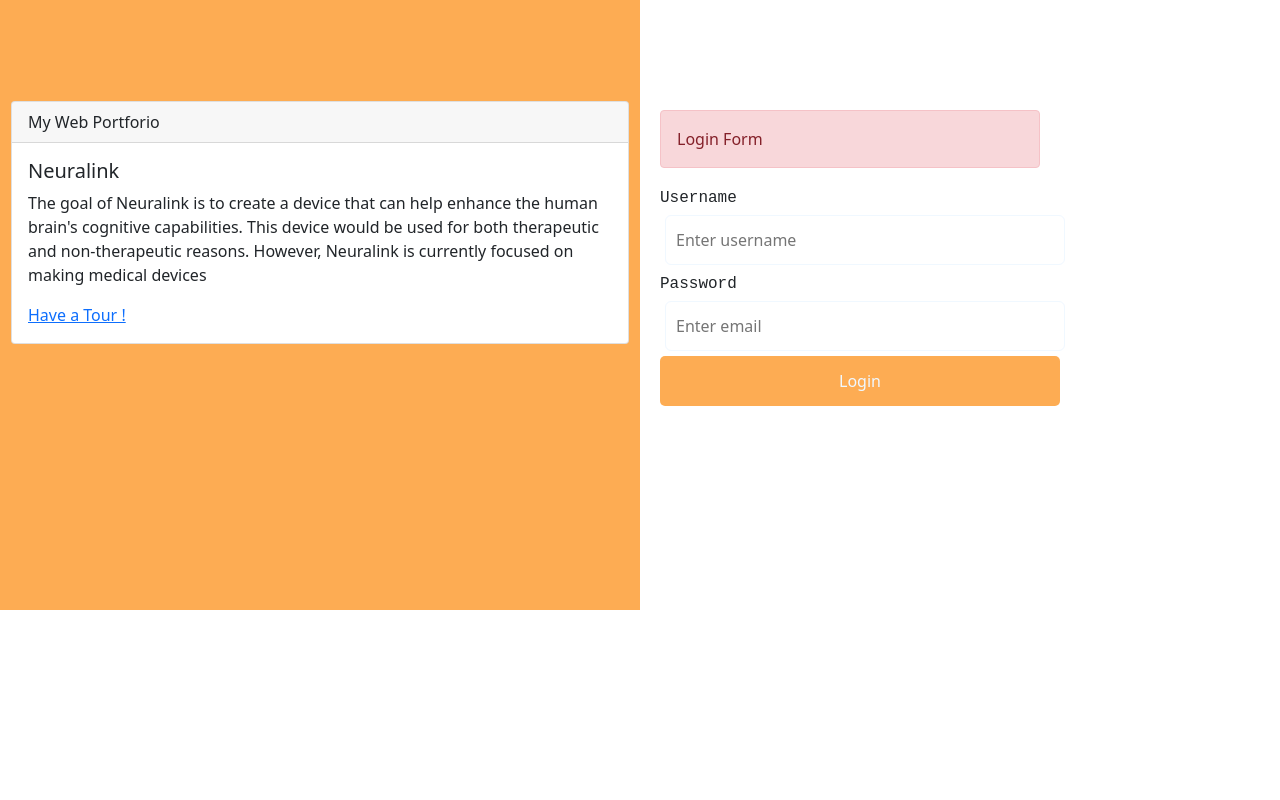
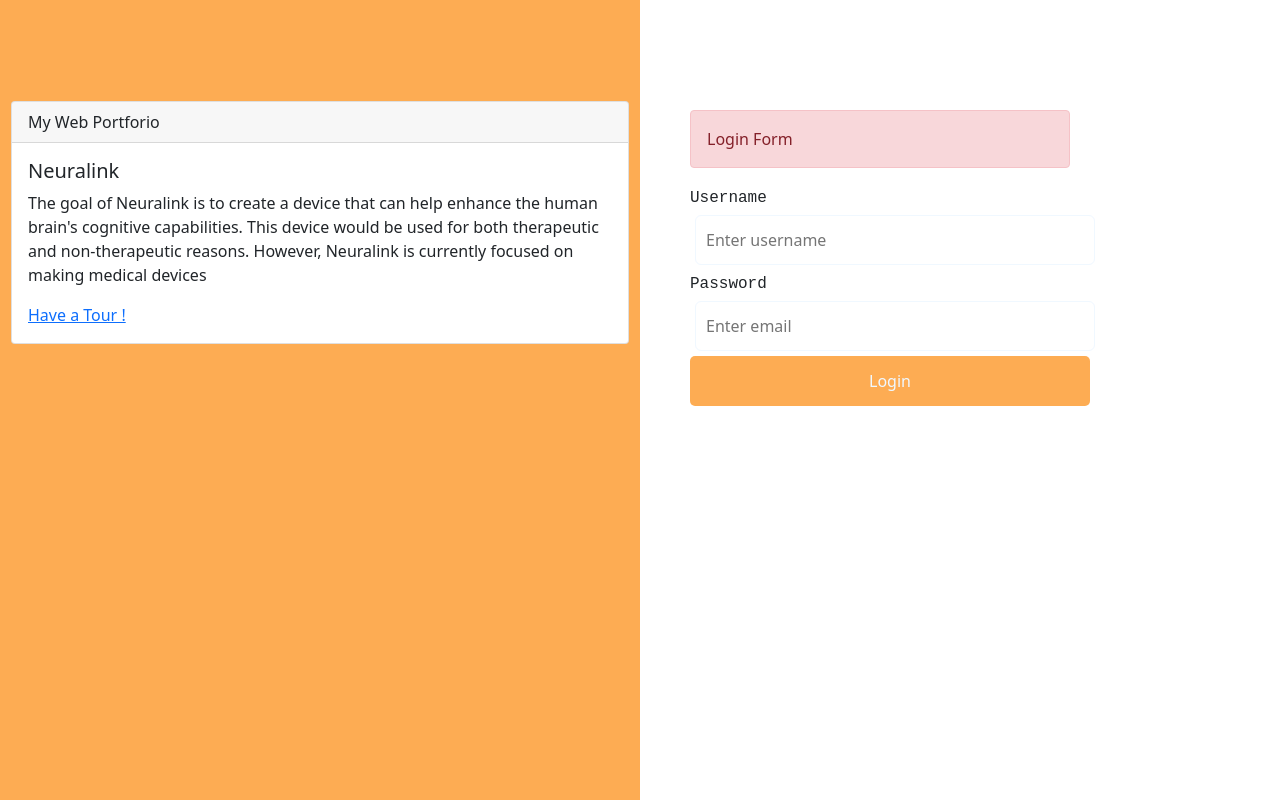
Before and after one commit to mugchris94/React-Demo, a React (Create React App) app: page / in a window 1280 px wide. Built offline with nearby package versions, Linux system fonts and the light colour scheme.

Commit message:
Second Route implication

```diff
--- a/src/styles/home_view.css
+++ b/src/styles/home_view.css
@@ -10,7 +10,7 @@
 .login_view {
 
     width: 400px;
-    margin:10px 10px;
+    margin:10px 40px;
 
     height: 610px;
     padding-top:100px;
@@ -22,7 +22,7 @@
 .banner_view{
 
     width: 50%;
-    height: 610px;
+    height: 100vh;
     padding-top:100px;
     padding-left: 10px;
     padding-right: 10px;
```
